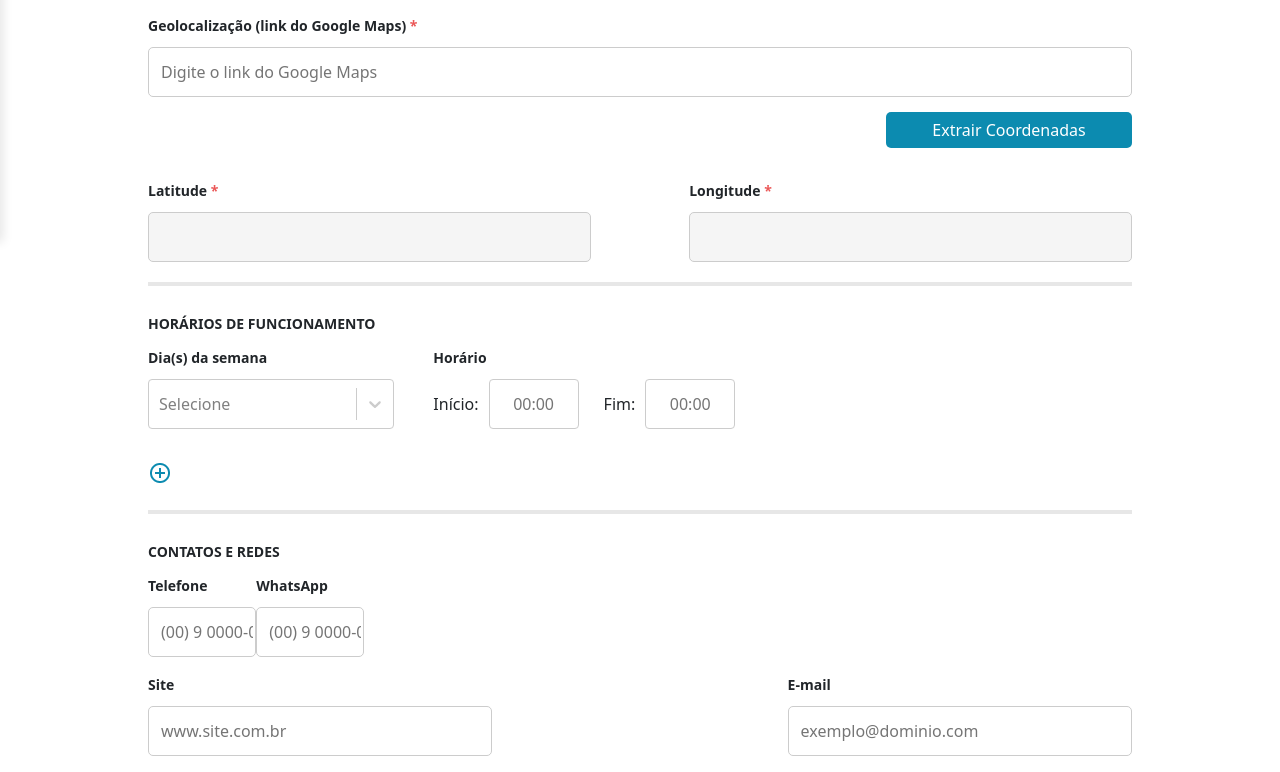
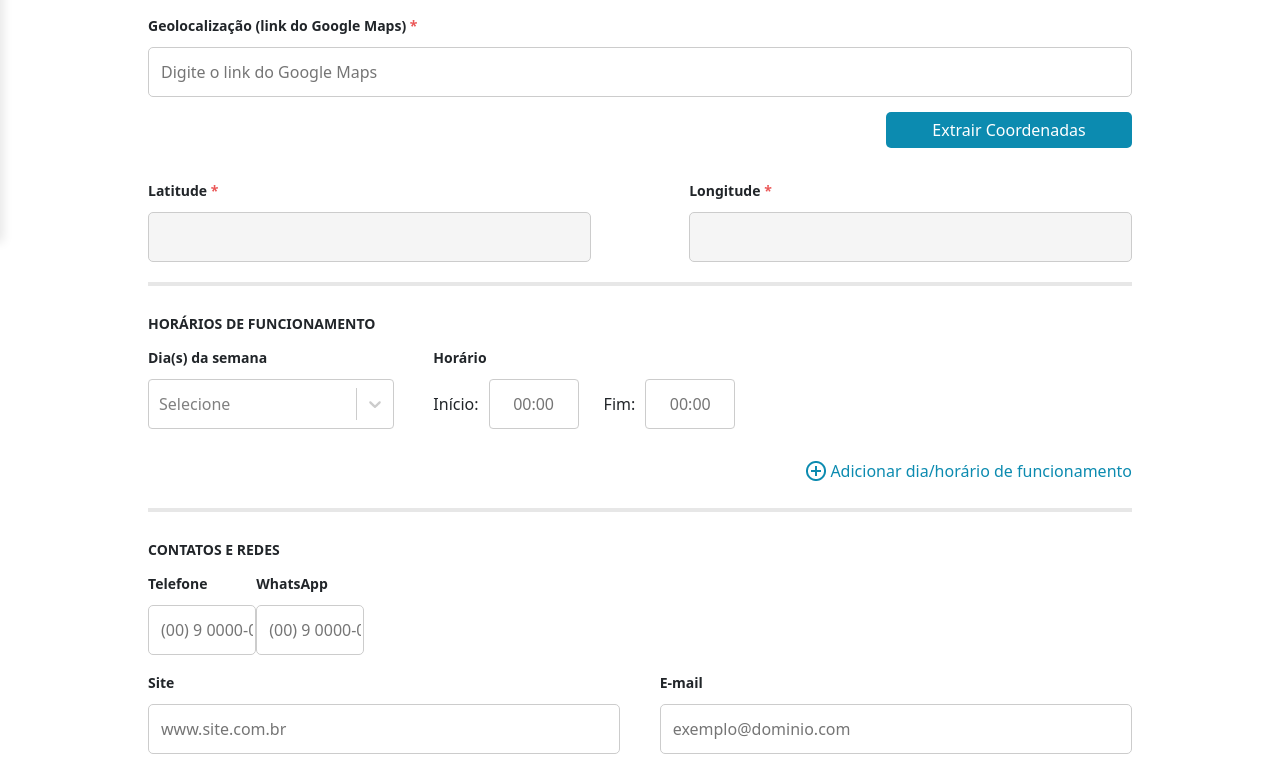
Before and after one commit to Thiago-Cerq/Front_Abrigamento, a React (Vite) app in the folder ESV-Front/: page /modulo-abrigamento-temporario-cadastro in a window 1280 px wide. Shown: the part 639-1411 px from the top of the page. Built offline with nearby package versions, Linux system fonts and the light colour scheme.

Commit message:
arrumando horarios

```diff
--- a/ESV-Front/src/Pages/abrigamento-temporario-cadastro/abrigamento-temporario-cadastro.css
+++ b/ESV-Front/src/Pages/abrigamento-temporario-cadastro/abrigamento-temporario-cadastro.css
@@ -76,6 +76,18 @@
     margin-right: 10px;
 }
 
+.add-time-button {
+    display: flex;
+    cursor: pointer;
+    color: #0C8BB0;
+    justify-content: end;
+}
+
+.p-time-button {
+    margin-bottom: 0;
+    margin-left: 2px;
+}
+
 .flex-search-bar-3 {
     width: 31%;
 }
@@ -129,8 +141,6 @@
     width: 48%;
 }
 
-
-
 .btn-div{
     width: 100%;
     text-align: right;
--- a/ESV-Front/src/Pages/abrigamento-temporario-cadastro/abrigamento-temporario-cadastro.tsx
+++ b/ESV-Front/src/Pages/abrigamento-temporario-cadastro/abrigamento-temporario-cadastro.tsx
@@ -188,8 +188,6 @@ function AbrigamentoCadastro() {
 
     // Máscaras
     const [cep, setCEP] = useState("")
-    const [horarioInicio, setHorarioInicio] = useState("")
-    const [horarioFim, setHorarioFim] = useState("")
 
     return (
             <>
@@ -302,6 +300,8 @@ function AbrigamentoCadastro() {
 
                     <div className='heavy-line'></div>
                     <h2 className='subtitle-question'>HORÁRIOS DE FUNCIONAMENTO</h2>
+                    {
+                        phones.map(phone => (
 
                             <div className='flex-bar-multiselect'>
                             <div className="flex-search-bar-multiselect">
@@ -315,20 +315,25 @@ function AbrigamentoCadastro() {
 
                                 <form>
                                 <p className='subtitle-hour'>Início:</p>
-                                <input value={horarioInicio} maxLength={5} onChange={(e) => setHorarioInicio(maskHorario(e.target.value))}
-                                type="text" placeholder="00:00" className='question-bar-hour'/>
+                                    <input type="text" placeholder="00:00" className='question-bar-hour'/>
                                 </form>
                             </div>
 
                             <div className='flex-bar-hour'>
                                 <form>
                                 <p className='subtitle-hour'>Fim:</p>
-                                <input value={horarioFim} maxLength={5} onChange={(e) => setHorarioFim(maskHorario(e.target.value))}
-                                type="text" placeholder="00:00" className='question-bar-hour'/>
+                                    <input type="text" placeholder="00:00" className='question-bar-hour'/>
                                 </form>
                             </div>
                         </div>
-                    <img src={AddButton} alt="adicionar campo telefone" onClick={addTimeButton}/>
+
+                        ))
+                    }
+
+                    <div className='add-time-button' onClick={addTimeButton}>
+                        <img src={AddButton} alt="adicionar campo telefone"/>
+                        <p className='p-time-button'>Adicionar dia/horário de funcionamento</p>
+                    </div>
 
 
 
--- a/ESV-Front/src/Pages/abrigamento-temporario-edita/abrigamento-temporario-edita.css
+++ b/ESV-Front/src/Pages/abrigamento-temporario-edita/abrigamento-temporario-edita.css
@@ -92,12 +92,6 @@
     width: 11%;
 }
 
-.flex-search-bar-a3{
-    width: 35%;
-}
-
-
-
 .btn-div{
     width: 100%;
     text-align: right;
```
Lines whose indentation alone changed are shown as unchanged.
